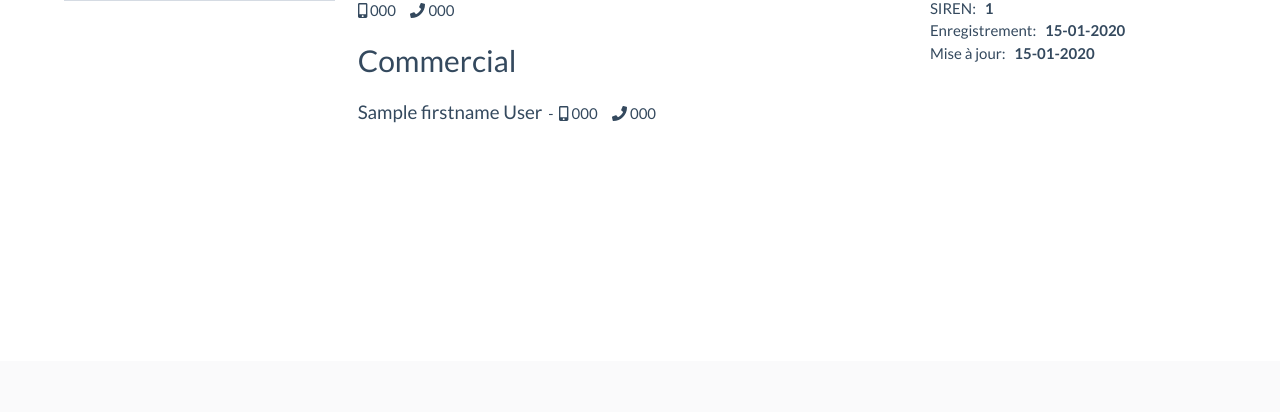
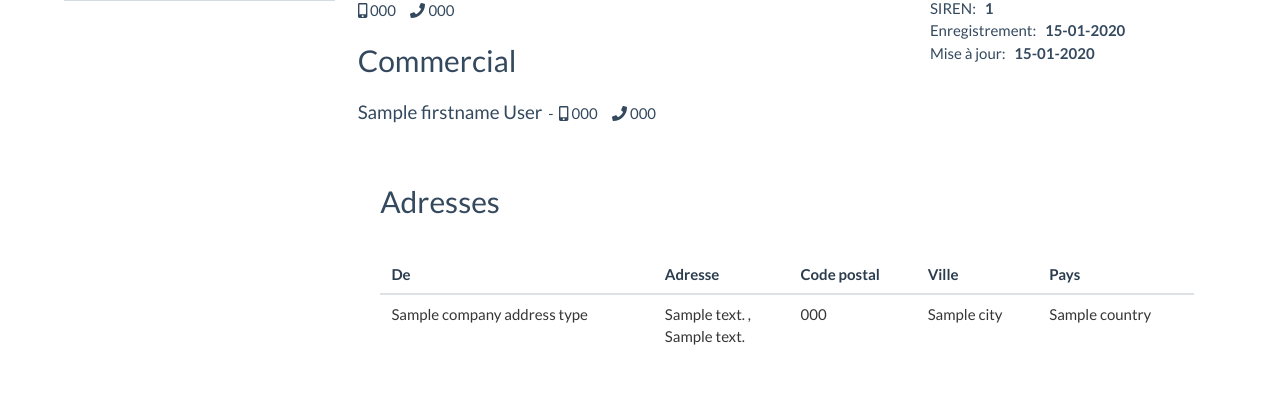
Before and after one commit to FurankuDev13/CRM-demo-furankudev, a Symfony app: template backend/templates/company/show.html.twig in a window 1280 px wide. Shown: the part 439-851 px from the top of the page. Before the commit the page ends 562 px from the top, so only its background shows below. Run offline with Twig, Linux system fonts and the light colour scheme; the template is opened without the code that fills it: most values are stand-ins (such as "Sample title", 1, 10 or a date in 2020); grey boxes marked "Sample" are stand-in pictures; some libraries are stand-ins or nearby versions.

Commit message:
Show Sociétés : adresses en tableau et actions prévues

```diff
--- a/backend/src/Controller/UserController.php
+++ b/backend/src/Controller/UserController.php
@@ -58,7 +58,7 @@ class UserController extends AbstractController
         $user = new User();
         $person = new Person();
 
-        $userForm = $this->createForm(UserType::class, $user);
+        $userForm = $this->createForm(UserType::class, $user, ['user' => $this->getUser()]);
         $personForm = $this->createForm(PersonType::class, $person);
 
         $userForm->handleRequest($request);
--- a/backend/src/Entity/Category.php
+++ b/backend/src/Entity/Category.php
@@ -55,6 +55,7 @@ class Category
 
     /**
      * @ORM\ManyToMany(targetEntity="App\Entity\Product", mappedBy="categories")
+     * @ORM\OrderBy({"name" = "ASC"})
      */
     private $products;
 
--- a/backend/templates/company/edit.html.twig
+++ b/backend/templates/company/edit.html.twig
@@ -6,9 +6,9 @@
     <div class="container">
         <div class="section level-left">
             <div class="level-item">
-                <h2 class="level-item subtitle has-text-info is-3">Mettre à jour la société: {{ company.name }}</h2>
+                <h2 class="level-item subtitle has-text-info is-3">{{ company.name }}</h2>
             </div>
-            <button class="level-item button is-info is-small is-size-4">UPDATE</button>
+            <p class="level-item button is-info is-small is-size-4">MISE A JOUR</p>
         </div>
         {{ form_start(form, {'attr': {'novalidate': 'novalidate'}}) }}
         {{ form_widget(form) }}
--- a/backend/templates/company/show.html.twig
+++ b/backend/templates/company/show.html.twig
@@ -47,7 +47,6 @@
                             <i class="fas fa-phone"></i> {{ company.user.person.businessPhone }}
                         </p>
                         {% endif %}
-
                     </article>
                     <article class="tile is-child">
                         <p class="title">Informations</p>
@@ -57,6 +56,63 @@
                         <p>Mise à jour: &nbsp; <span class="has-text-weight-bold">{{ company.updatedAt|date('d-m-Y') }}</span></p>
                     </article>
                 </div>
+                <div class="section tile">
+                    <article class="tile is-child ">
+                        <div class="level">
+                            <div class="level-left">
+                                <h2 class=" level-item title is-3">Adresses</h2>
+                            </div>
+                            {% if is_granted('ROLE_SALES') %}
+                                <div class="level-right">
+                                    <a class="level-item" href="#">
+                                        <button type="submit" class="level-item button is-success s-small is-size-4"><i class="fas fa-plus-circle"></i></button>
+                                    </a>
+                                </div>
+                            {% endif %}
+                        </div>
+                        <table class="table is-fullwidth is-hoverable is-striped">
+                            <thead>
+                                <tr>
+                                    <th>De</th>
+                                    <th>Adresse</th>
+                                    <th>Code postal</th>
+                                    <th>Ville</th>
+                                    <th>Pays</th>
+                                    {% if is_granted('ROLE_SALES') %}
+                                    <th>Actions</th>
+                                    {% endif %}
+                                </tr>
+                            </thead>
+                            <tbody>
+                                {% for address in company.companyAddresses %}
+                                    <tr>
+                                        <td>{{ address.companyAddressType.title }}</td>
+                                        <td>
+                                            {{ address.firstAddressField }}
+                                            {% if (address.secondAddressField is not null) %}
+                                                ,</br>
+                                                {{address.secondAddressField}}
+                                            {% endif %}
+                                        </td>
+                                        <td>{{ address.postalCode }}</td>
+                                        <td>{{ address.city }}</td>
+                                        <td>{{ address.country }}</td>
+                                        {% if is_granted('ROLE_SALES') %}
+                                        <td>
+                                            <div class="level-left">
+                                                <a class="level-item" href="#">
+                                                    <button type="submit" class="button is-info"><i class="fas fa-edit"></i></button>
+                                                </a>
+                                            </div>
+                                        </td>
+                                        {% endif %}
+                                </tr>
+                                    </tr>
+                                {% endfor %}
+                            </tbody>
+                        </table>
+                    </article>
+                </div>
             </div>
             {# Fin des Tiles #}
         </div>
--- a/backend/templates/partial/_order_buttons.html.twig
+++ b/backend/templates/partial/_order_buttons.html.twig
@@ -1,6 +1,6 @@
-<a href="{{ path('product_index', {'field': field, 'order': 'ASC'}) }}">
+<a href="{{ path(entity ~ '_index', {'field': field, 'order': 'ASC'}) }}">
     <i class="fas fa-sort-up"></i>
 </a>
-<a href="{{ path('product_index', {'field': field, 'order': 'DESC'}) }}">
+<a href="{{ path(entity ~ '_index', {'field': field, 'order': 'DESC'}) }}">
     <i class="fas fa-sort-down"></i>
 </a>
--- a/backend/templates/user/edit.html.twig
+++ b/backend/templates/user/edit.html.twig
@@ -6,14 +6,14 @@
     <div class="container">
         <div class="section level-left">
             <div class="level-item">
-                <h2 class="level-item subtitle has-text-info is-3">Mettre à jour l'utilisateur: {{ user.person.firstname }} {{ user.person.lastname }}</h2>
+                <h2 class="level-item subtitle has-text-info is-3">{{ user.person.firstname }} {{ user.person.lastname }}</h2>
             </div>
-            <button class="level-item button is-info is-small is-size-4">UPDATE</button>
+            <button class="level-item button is-info is-small is-size-4">MISE A JOUR</button>
         </div>
         {{ form_start(userForm, {'attr': {'novalidate': 'novalidate'}}) }}
         {{ form_widget(personForm) }}
         {{ form_widget(userForm) }}
-            <button type="submit" class="button is-info">Ajouter</button>
+            <button type="submit" class="button is-info">Mettre à Jour</button>
         {{ form_end(userForm) }}
     </div>
 {% endblock %}
--- a/backend/templates/user/index.html.twig
+++ b/backend/templates/user/index.html.twig
@@ -22,7 +22,7 @@
         <div class="level">
             <div class="level-left">
                 <div class="level-item">
-                    <h2 class=" level-item subtitle has-text-info is-3">Les sociétés (clients et prospects)</h2>
+                    <h2 class=" level-item subtitle has-text-info is-3">Les utilisateurs</h2>
                     <button class=" level-item button is-info is-small is-size-4">{{ users|length }}</button>
                 </div>
             </div>
```
Also changed, not shown: backend/src/Controller/CategoryController.php (+5 -2 lines), backend/src/Repository/CategoryRepository.php (+11 -0 lines), backend/templates/category/index.html.twig (+23 -1 lines), backend/templates/product/index.html.twig (+4 -4 lines).
